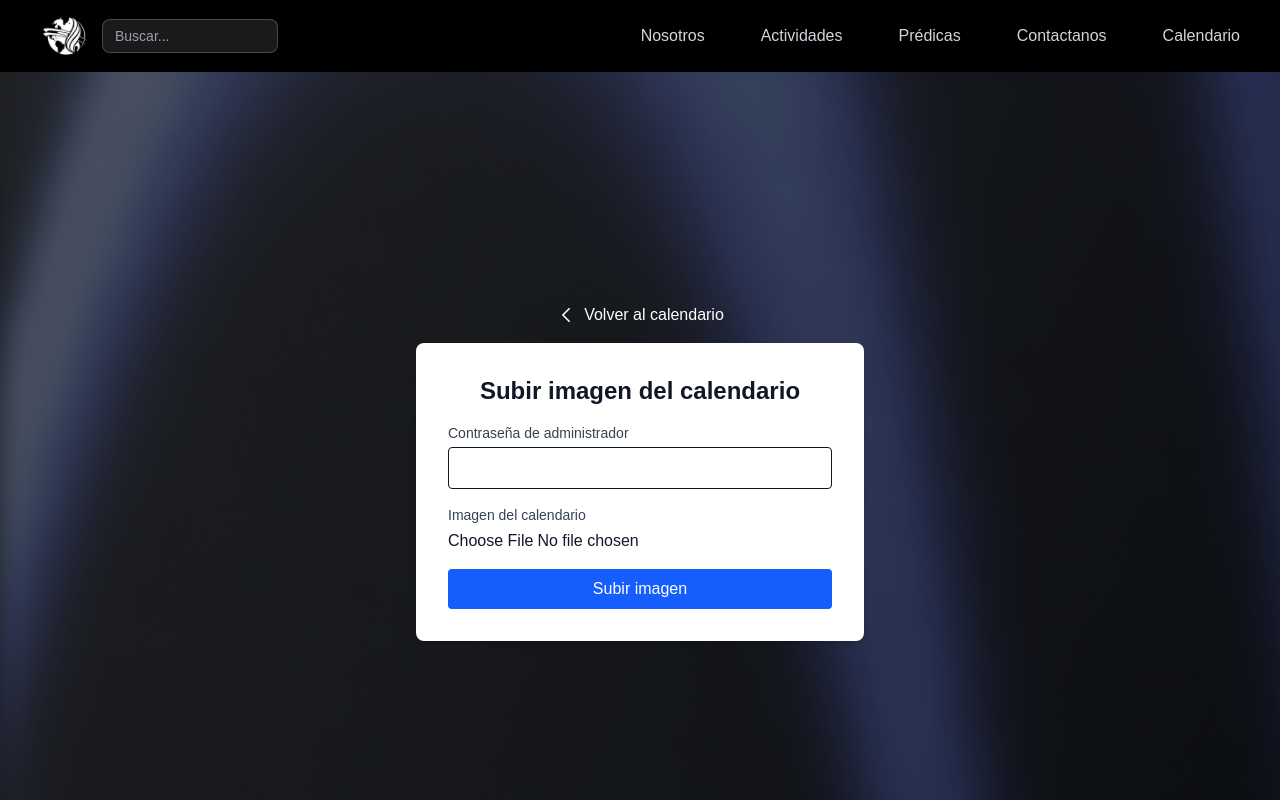
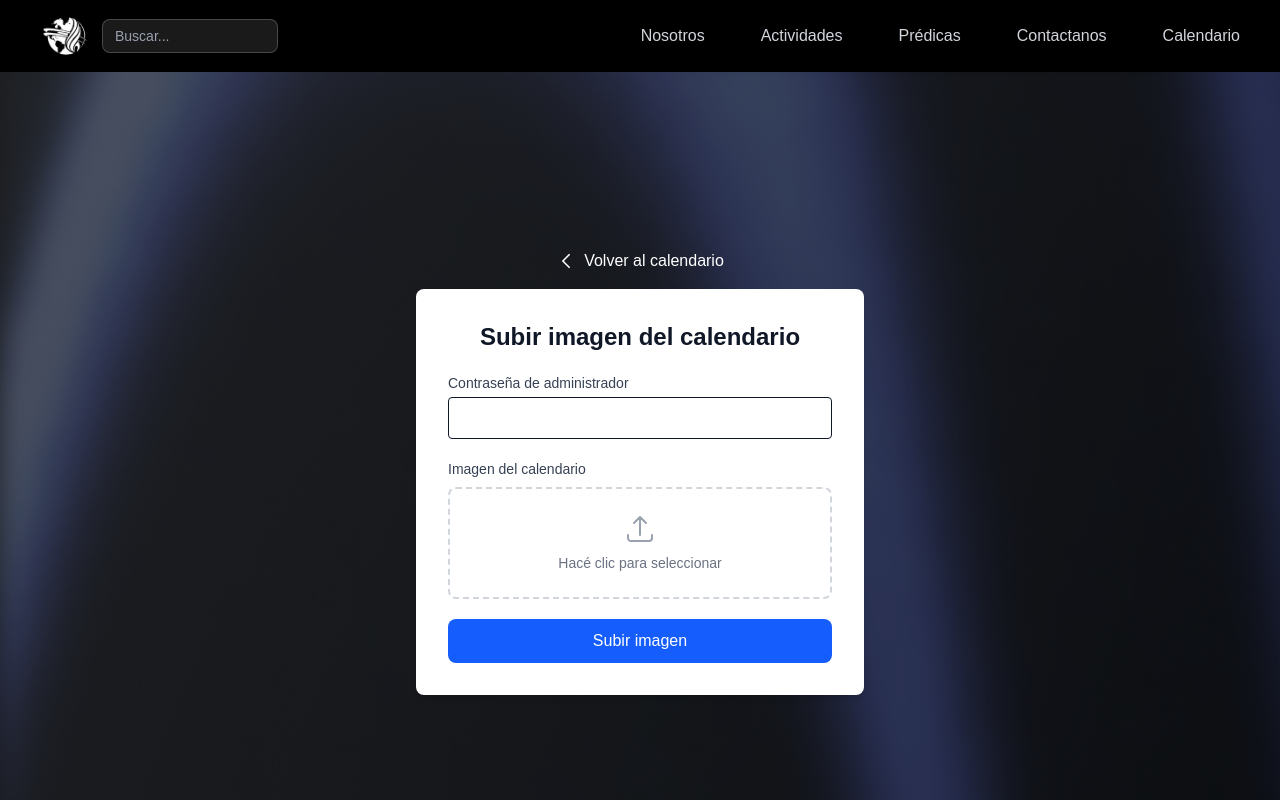
Before and after one commit to agustiinaferraro/maimo-prog3-2025-tpfinal-ferraro, a Next.js app: page /admin/calendario in a window 1280 px wide. Shown: the top 800 px of the page. Built offline with nearby package versions, Linux system fonts and the light colour scheme; no server answers.

Commit message:
feat: admin page with file preview, dashed upload area, auto-dismiss messages

```diff
--- a/src/app/admin/calendario/page.js
+++ b/src/app/admin/calendario/page.js
@@ -1,6 +1,6 @@
 'use client'
 
-import { useState, useRef } from "react";
+import { useState, useRef, useEffect } from "react";
 import Link from "next/link";
 
 const API_URL = process.env.NEXT_PUBLIC_API_URL;
@@ -27,10 +27,25 @@ function compressImage(file, maxWidth = 1200, quality = 0.8) {
 export default function AdminCalendario() {
   const [password, setPassword] = useState("");
   const [file, setFile] = useState(null);
+  const [preview, setPreview] = useState(null);
   const [message, setMessage] = useState("");
   const [error, setError] = useState("");
   const [loading, setLoading] = useState(false);
   const fileRef = useRef(null);
+
+  useEffect(() => {
+    if (!file) { setPreview(null); return; }
+    const url = URL.createObjectURL(file);
+    setPreview(url);
+    return () => URL.revokeObjectURL(url);
+  }, [file]);
+
+  useEffect(() => {
+    if (message || error) {
+      const t = setTimeout(() => { setMessage(""); setError(""); }, 4000);
+      return () => clearTimeout(t);
+    }
+  }, [message, error]);
 
   const handleSubmit = async (e) => {
     e.preventDefault();
@@ -65,6 +80,7 @@ export default function AdminCalendario() {
       setMessage("Imagen subida correctamente");
       setPassword("");
       setFile(null);
+      setPreview(null);
       if (fileRef.current) fileRef.current.value = "";
     } catch (e) {
       setError("Error: " + e.message);
@@ -74,18 +90,27 @@ export default function AdminCalendario() {
   };
 
   return (
-    <div className="min-h-screen flex flex-col items-center justify-center px-4">
+    <div className="min-h-screen flex flex-col items-center justify-center px-4 py-8">
       <Link href="/calendario" className="text-white hover:text-gray-300 transition-colors mb-4 flex items-center gap-2">
         <svg xmlns="http://www.w3.org/2000/svg" fill="none" viewBox="0 0 24 24" strokeWidth={2} stroke="currentColor" className="w-5 h-5">
           <path strokeLinecap="round" strokeLinejoin="round" d="M15.75 19.5L8.25 12l7.5-7.5" />
         </svg>
         Volver al calendario
       </Link>
-      <form onSubmit={handleSubmit} className="bg-white shadow-md rounded-lg p-8 w-full max-w-md space-y-4">
+
+      {message && (
+        <div className="bg-green-100 border border-green-400 text-green-800 px-4 py-3 rounded-lg mb-4 max-w-md w-full text-center text-sm font-medium transition-opacity duration-300">
+          {message}
+        </div>
+      )}
+      {error && (
+        <div className="bg-red-100 border border-red-400 text-red-800 px-4 py-3 rounded-lg mb-4 max-w-md w-full text-center text-sm font-medium transition-opacity duration-300">
+          {error}
+        </div>
+      )}
+
+      <form onSubmit={handleSubmit} className="bg-white shadow-md rounded-lg p-8 w-full max-w-md space-y-5">
         <h1 className="text-2xl font-bold text-center text-gray-900">Subir imagen del calendario</h1>
-
-        {message && <p className="text-green-700 text-sm text-center font-medium">{message}</p>}
-        {error && <p className="text-red-700 text-sm text-center font-medium">{error}</p>}
 
         <div>
           <label className="block text-sm font-medium mb-1 text-gray-700">Contraseña de administrador</label>
@@ -99,21 +124,39 @@ export default function AdminCalendario() {
         </div>
 
         <div>
-          <label className="block text-sm font-medium mb-1 text-gray-700">Imagen del calendario</label>
+          <label className="block text-sm font-medium mb-2 text-gray-700">Imagen del calendario</label>
+          <div
+            onClick={() => fileRef.current?.click()}
+            className="cursor-pointer border-2 border-dashed border-gray-300 rounded-lg p-6 flex flex-col items-center gap-2 hover:border-blue-400 transition-colors"
+          >
+            <svg xmlns="http://www.w3.org/2000/svg" fill="none" viewBox="0 0 24 24" strokeWidth={1.5} stroke="currentColor" className="w-8 h-8 text-gray-400">
+              <path strokeLinecap="round" strokeLinejoin="round" d="M3 16.5v2.25A2.25 2.25 0 005.25 21h13.5A2.25 2.25 0 0021 18.75V16.5m-13.5-9L12 3m0 0l4.5 4.5M12 3v13.5" />
+            </svg>
+            <span className="text-sm text-gray-500">Hacé clic para seleccionar</span>
+          </div>
           <input
             ref={fileRef}
             type="file"
             accept="image/*"
             onChange={(e) => setFile(e.target.files[0])}
-            className="w-full text-gray-900"
+            className="hidden"
             required
           />
+          {preview && (
+            <div className="mt-3 flex items-center gap-3 bg-gray-50 rounded-lg p-2">
+              <img src={preview} alt="Vista previa" className="w-16 h-16 object-cover rounded border" />
+              <div className="flex-1 min-w-0">
+                <p className="text-sm text-gray-800 font-medium truncate">{file?.name}</p>
+                <p className="text-xs text-gray-500">{file ? `${(file.size / 1024).toFixed(0)} KB` : ""}</p>
+              </div>
+            </div>
+          )}
         </div>
 
         <button
           type="submit"
           disabled={loading}
-          className="w-full bg-blue-600 text-white py-2 rounded hover:bg-blue-700 transition disabled:opacity-50"
+          className="w-full bg-blue-600 text-white py-2.5 rounded-lg hover:bg-blue-700 transition disabled:opacity-50 font-medium"
         >
           {loading ? "Subiendo..." : "Subir imagen"}
         </button>
```
